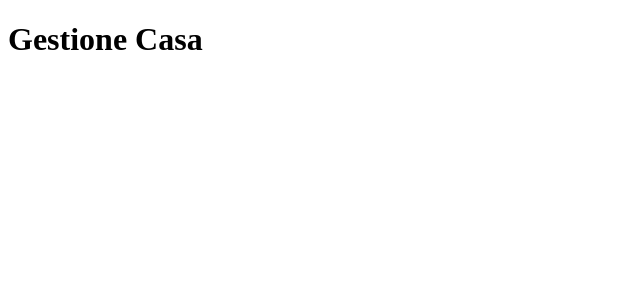
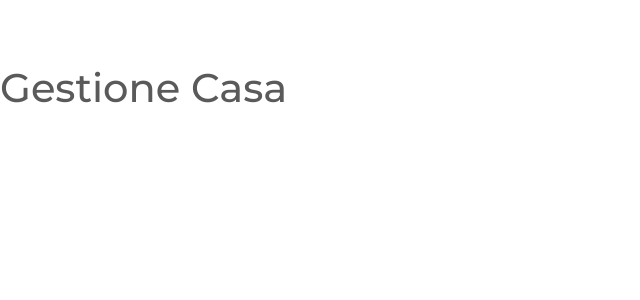
Before and after one commit to deggesim/gestione-casa, a React (Vite) app in the folder apps/web/: page / in a window 1280 px wide. Shown: the top 300 px of the page, without its empty margins (0-640 px from the left). Built offline with nearby package versions, Linux system fonts and the light colour scheme.

Commit message:
feat(web): Minty CSS + useTheme hook + happy-dom test harness

```diff
--- /dev/null
+++ b/apps/web/happydom.ts
@@ -0,0 +1,3 @@
+import { GlobalRegistrator } from '@happy-dom/global-registrator';
+
+GlobalRegistrator.register();
--- a/apps/web/package.json
+++ b/apps/web/package.json
@@ -10,10 +10,15 @@
     "test": "bun test --preload ./happydom.ts"
   },
   "dependencies": {
+    "bootstrap": "^5.3.3",
+    "bootswatch": "^5.3.3",
     "react": "^19",
     "react-dom": "^19"
   },
   "devDependencies": {
+    "@happy-dom/global-registrator": "^20.10.6",
+    "@testing-library/dom": "^10.4.1",
+    "@testing-library/react": "^16.3.2",
     "@types/react": "^19",
     "@types/react-dom": "^19"
   }
--- a/apps/web/src/main.tsx
+++ b/apps/web/src/main.tsx
@@ -1,3 +1,5 @@
+import 'bootswatch/dist/minty/bootstrap.min.css';
+import './styles.css';
 import { createRoot } from 'react-dom/client';
 
 const root = document.getElementById('root');
--- /dev/null
+++ b/apps/web/src/styles.css
@@ -0,0 +1,15 @@
+/* Clear the fixed navbar (was body{padding-top:4rem}). */
+body {
+  padding-top: 4rem;
+}
+
+/* Global loading overlay (was _loading.scss): full-viewport, above modals. */
+.loading-div {
+  position: fixed;
+  inset: 0;
+  z-index: 1081;
+  display: flex;
+  align-items: center;
+  justify-content: center;
+  background: rgba(0, 0, 0, 0.15);
+}
--- /dev/null
+++ b/apps/web/src/theme/useTheme.ts
@@ -0,0 +1,22 @@
+import { useEffect, useState } from 'react';
+
+type Theme = 'light' | 'dark';
+
+const read = (): Theme => (localStorage.getItem('theme') === 'dark' ? 'dark' : 'light');
+
+// Theme state + persistence: mirrors the Angular app — localStorage key "theme",
+// applied as data-bs-theme on <html>, default light, toggled from the header.
+export const useTheme = () => {
+  const [theme, setTheme] = useState<Theme>(read);
+
+  useEffect(() => {
+    document.documentElement.setAttribute('data-bs-theme', theme);
+    localStorage.setItem('theme', theme);
+  }, [theme]);
+
+  return {
+    theme,
+    isDark: theme === 'dark',
+    toggle: () => setTheme((t) => (t === 'light' ? 'dark' : 'light')),
+  };
+};
```
Also changed, not shown: 2 other files (tests, documents, lock files or other folders).
